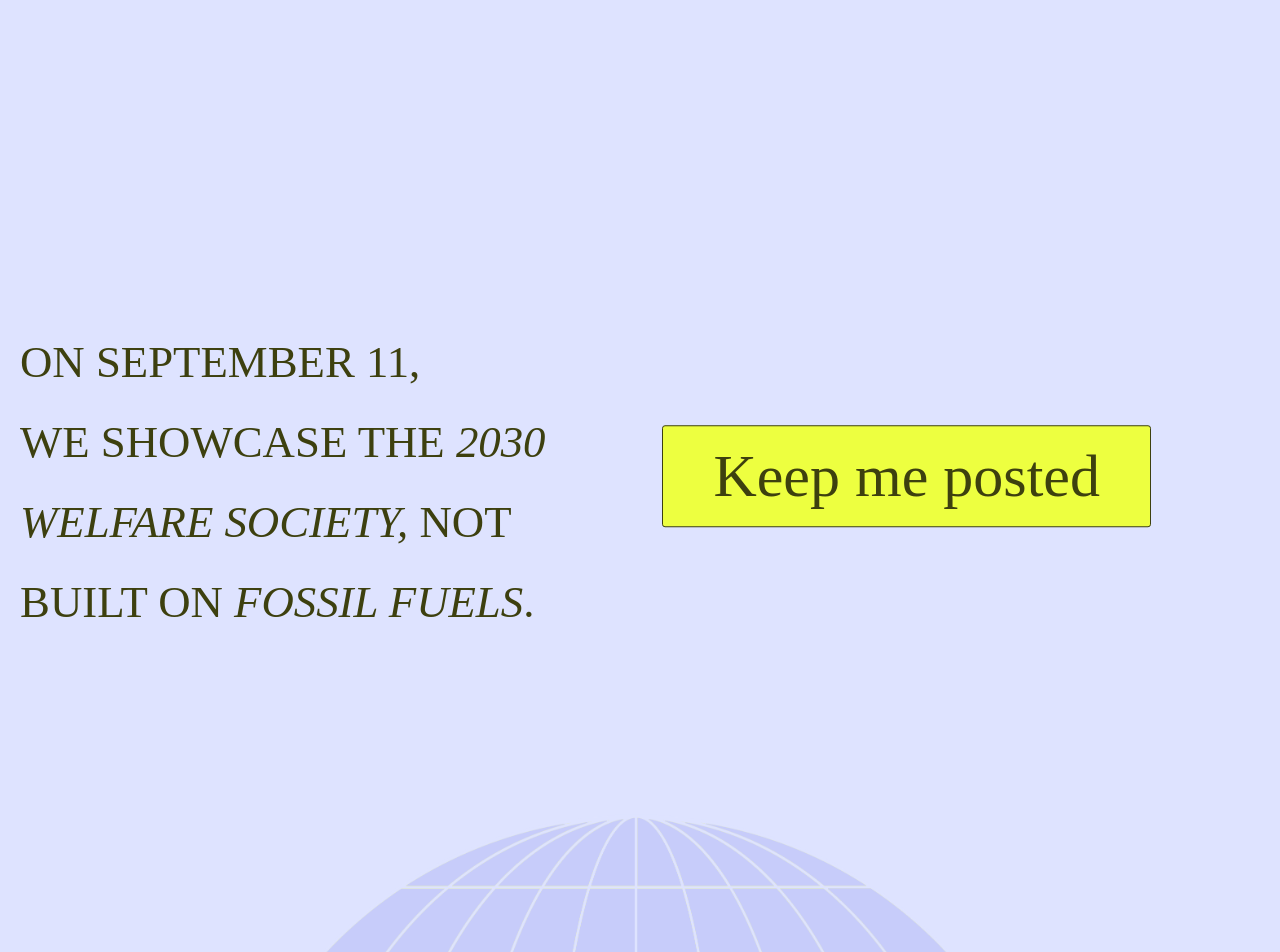
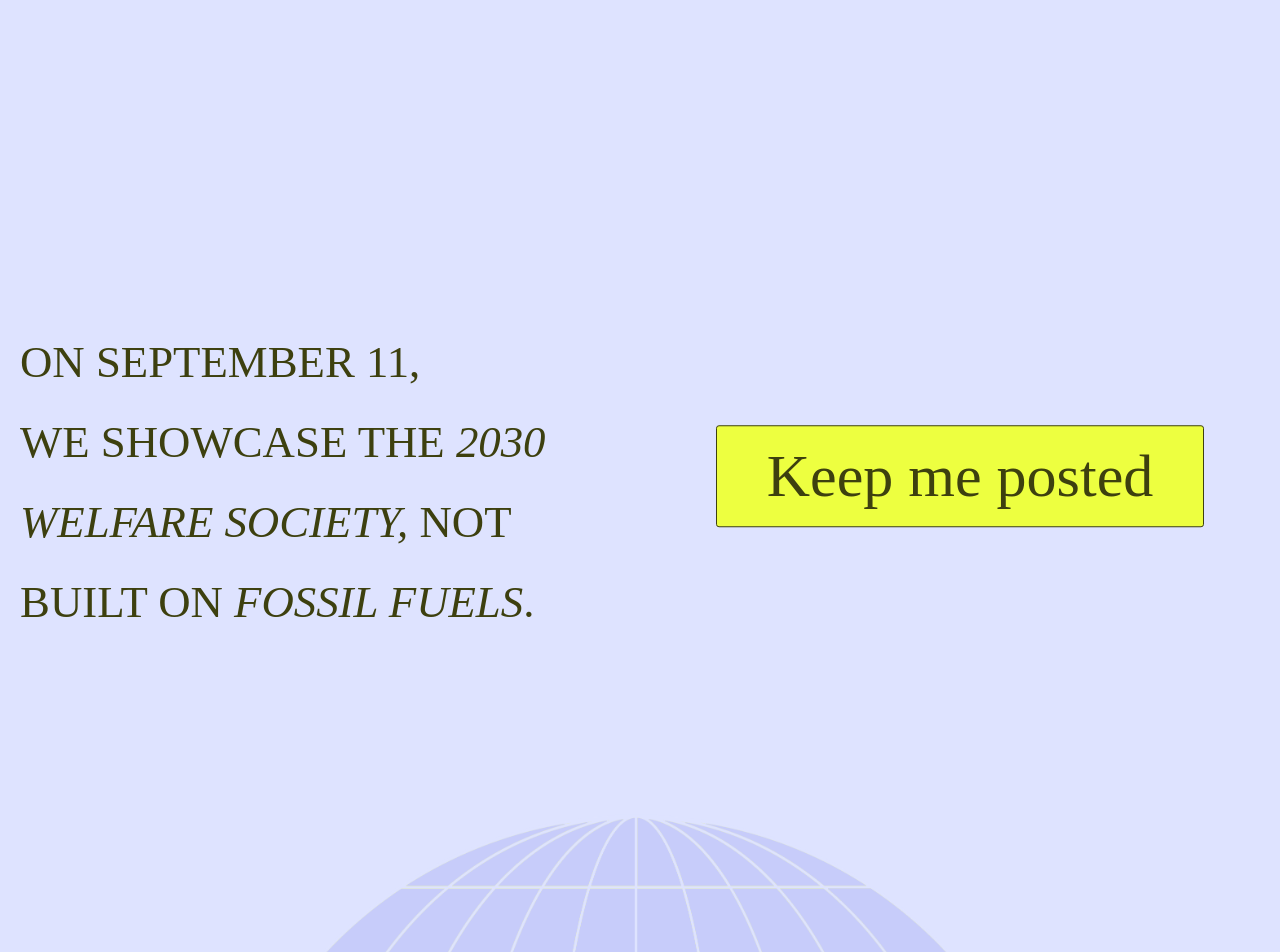
Before and after one commit to ilmastoveivi/helsinkiclimate.github.io, a Jekyll site: the page built from index.html, in a window 1280 px wide. Shown: the part 1199-2151 px from the top of the page. Built offline with Jekyll 4.4.1, drawn with Linux system fonts in a browser that asks for light colours; some web fonts are replaced; grey boxes are pictures that could not be loaded.

Commit message:
Fine-tuned button styling.

```diff
--- a/_includes/home_data/intro.html
+++ b/_includes/home_data/intro.html
@@ -11,7 +11,7 @@
                     fuels</i>.
             </h2>
         </div>
-        <div id="button-col" class="col-xs-5 col-md-5 col-sm-5">
+        <div id="button-col" class="col-xs-6 col-md-6 col-sm-6">
             <div>
                 <a href="" class="page-scroll btn btn-xl">Keep me posted</a>
             </div>
```
